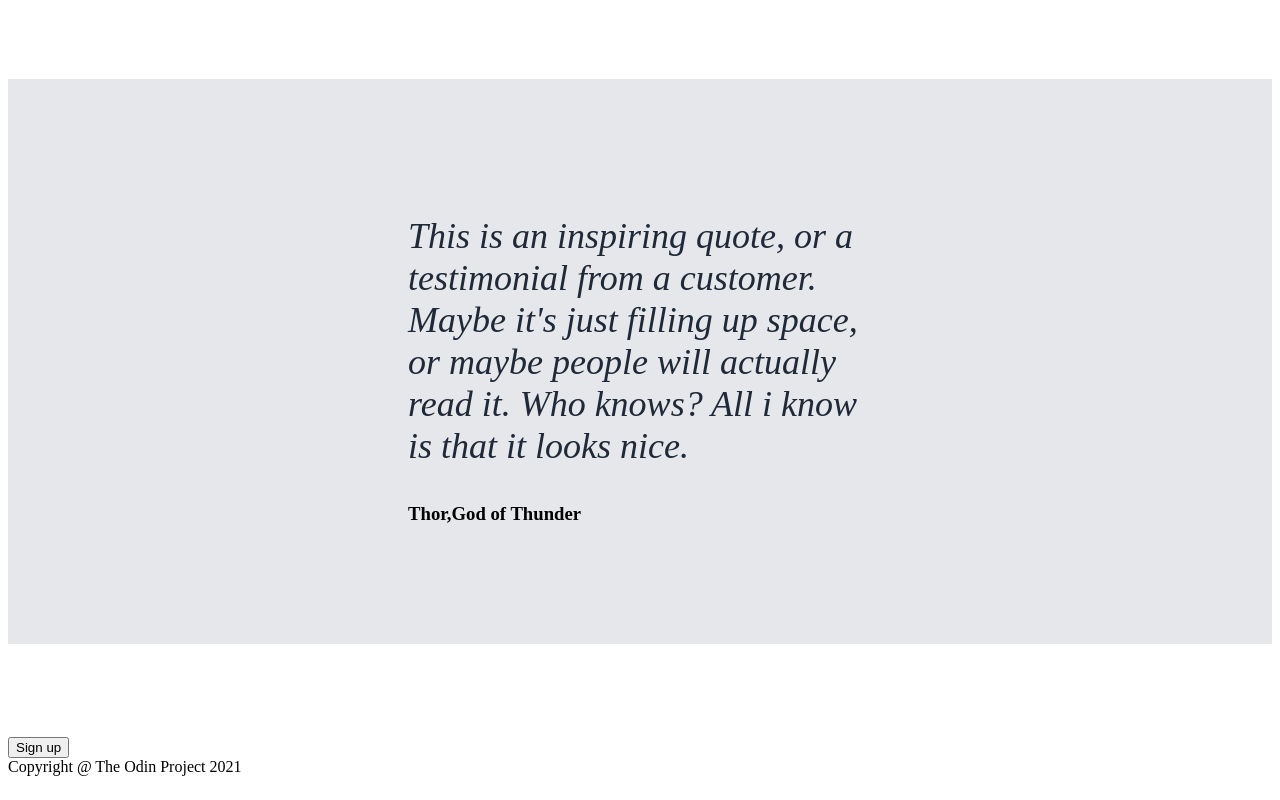
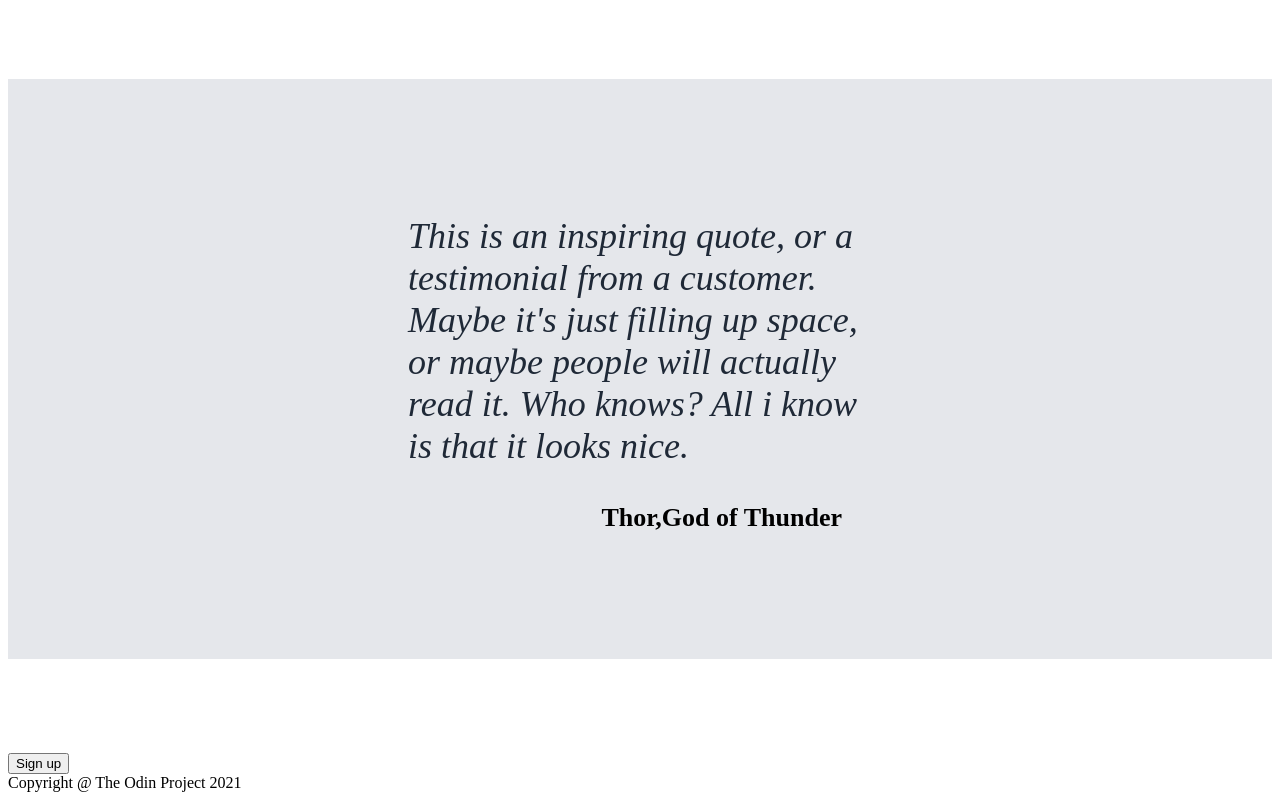
Before and after one commit to Ducksonkeyboard/landing-page, a plain HTML site: page index.html in a window 1280 px wide. Shown: the part 871-1671 px from the top of the page. Drawn offline with Linux system fonts and the light colour scheme.

Commit message:
Stylize quote section

```diff
--- a/style.css
+++ b/style.css
@@ -139,6 +139,14 @@ ul{
     color: #1F2937;
 }
 .quote h3{
+    padding: 0px 30px;
     font-weight: 900;
+    font-size: 26px;
+    text-align: end;
 }
 /* quote */
+
+/* sign up */
+
+
+/* sign up */
```
